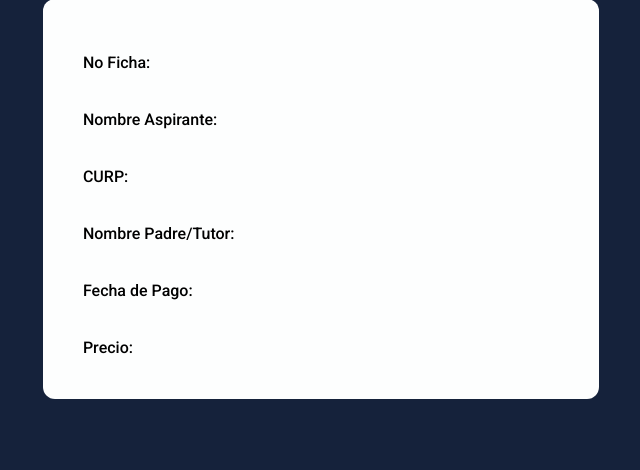
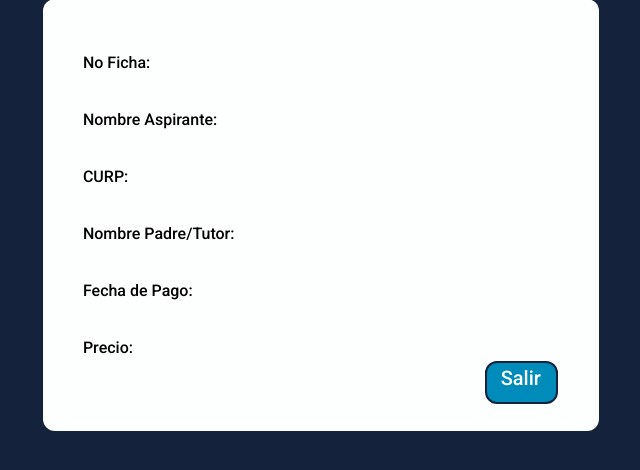
Before and after one commit to LuisMartinRX20/SGER, a PHP site: page /PHP/infoficha.php in a window 1280 px wide. Shown: the part 127-597 px from the top of the page, without its empty margins (319-959 px from the left). Run offline with PHP 8.4, Linux system fonts and the light colour scheme.

Commit message:
se agrego boton de salir y se dio diseño

```diff
--- a/CSS/infoficha.css
+++ b/CSS/infoficha.css
@@ -12,7 +12,7 @@ body{
     margin-left: 28%;
     margin-right: 28%;
     border-radius: 12px;
-    height: 25rem;
+    height: 27rem;
     display: flex;
     overflow: hidden;
 }
@@ -24,3 +24,27 @@ ul{
 li{
     margin-top: 25%;
 }
+
+a {
+
+    background-color: #008CBA;
+    color: white;
+    border: 2px solid #15223b;
+    font-family: 'Roboto', sans-serif;
+    font-size: 20px;
+    border-radius: 12px;
+    text-decoration: none;
+    margin-top: 65%;
+    margin-left: 45%;
+    padding-top: 0.5%;
+    padding-left: 2.5%;
+    width: 10%;
+
+    margin-block-end: 5%;
+
+  }
+  .button:hover {
+
+    color: #15223b;
+    background-color: #a0deea;
+}
--- a/PHP/infoficha.php
+++ b/PHP/infoficha.php
@@ -21,6 +21,7 @@
                 <li>Fecha de Pago:</li>
                 <li>Precio:</li>
             </ul>
+            <a href="index.php" class="button">Salir</a>
         </div>
     </div>
 </body>
```
